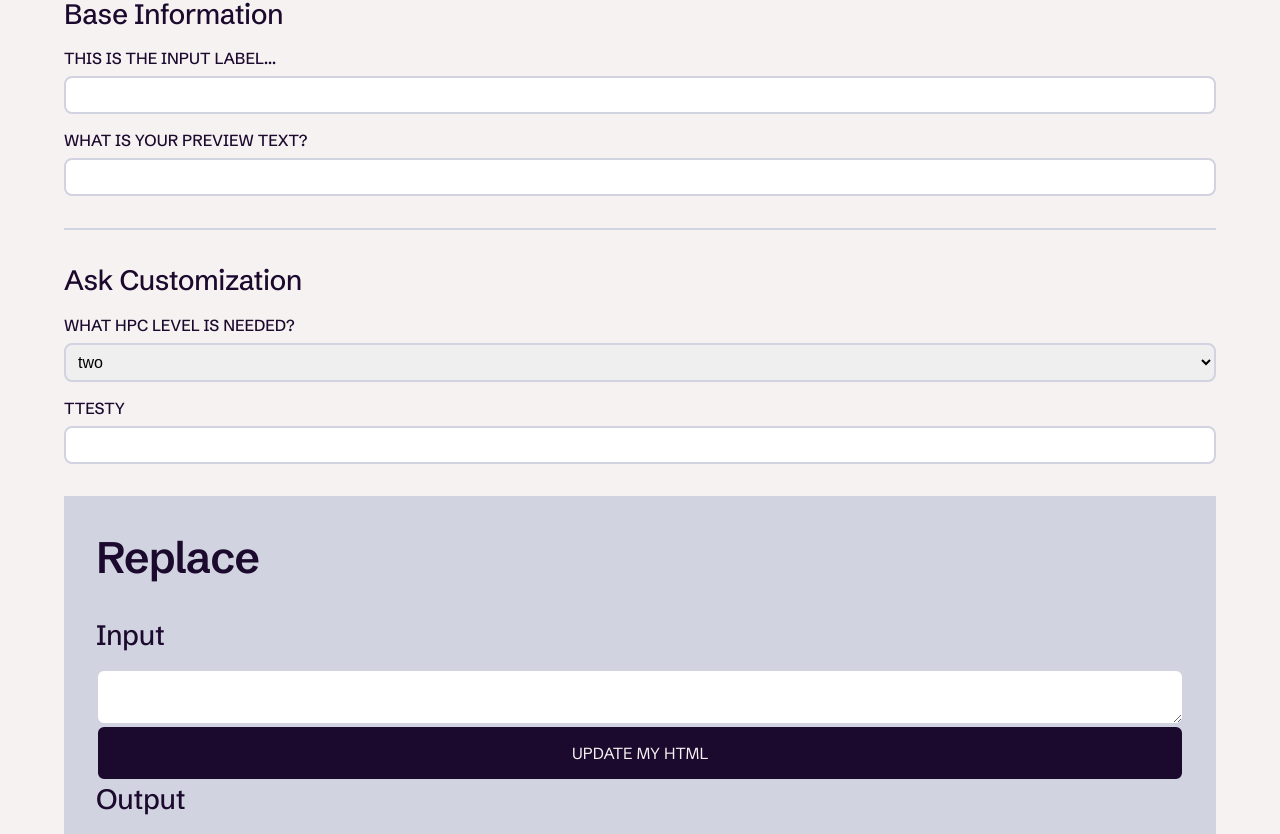
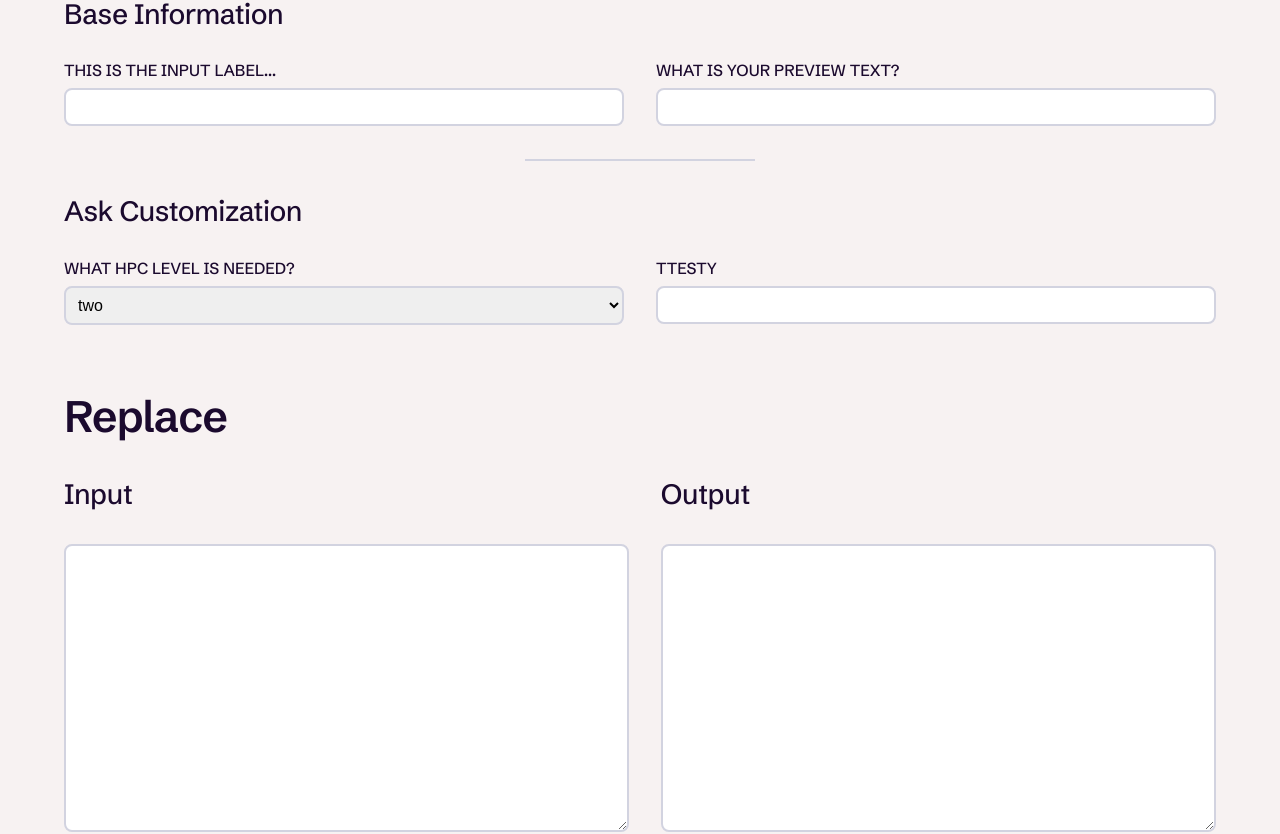
Before and after one commit to smoyame/sveltekitfun, a SvelteKit app: page /app in a window 1280 px wide. Shown: the part 439-1273 px from the top of the page. Built offline with nearby package versions, Linux system fonts and the light colour scheme.

Commit message:
Add weights, style code inputs

```diff
--- a/static/style.css
+++ b/static/style.css
@@ -1,4 +1,4 @@
-@import url("https://fonts.googleapis.com/css2?family=DM+Sans:wght@300;400;600&family=Schibsted+Grotesk:wght@300;400;500;600&display=swap");
+@import url("https://fonts.googleapis.com/css2?family=DM+Sans:wght@300;400;600&family=Schibsted+Grotesk:wght@300;400;500;600;700&display=swap");
 /* -------------------------------------------------------------------------- */
 /*                           Defaults and Variables                           */
 /* -------------------------------------------------------------------------- */
@@ -25,12 +25,12 @@
   --ls-a: -0.035em;
   --ls-b: -0.025em;
   --ls-c: -0.015em;
-  --ls-d: var(--lh-base);
+  --ls-d: var(--ls-base);
   --fw-base: 400;
   --fw-a: 600;
   --fw-b: 600;
   --fw-c: 500;
-  --fw-d: var(--lh-base);
+  --fw-d: var(--fw-base);
   --unit-base: var(--fs-base);
   --unit-a: calc(var(--unit-base) * 4);
   --unit-b: calc(var(--unit-base) * 2);
@@ -103,10 +103,6 @@ p {
   margin-block: var(--unit-d);
 }
 
-.input-wrapper:not(:last-of-type) {
-  margin-block-end: var(--unit-d);
-}
-
 .label--settings {
   display: block;
   margin-block-end: var(--unit-f);
@@ -114,7 +110,7 @@ p {
   text-transform: uppercase;
 }
 
-input,
+input:not([type=radio]),
 select,
 textarea,
 button {
@@ -125,12 +121,15 @@ button {
   border-radius: var(--radius-b);
 }
 
+textarea {
+  min-height: 30ch;
+}
+
 button {
   font-family: var(--ff-primary);
   background: var(--foreground-color);
   color: var(--background-color);
   padding: var(--unit-d);
-  text-transform: uppercase;
   cursor: pointer;
 }
 
@@ -141,31 +140,82 @@ button {
   margin: var(--unit-a);
 }
 
-.tuner-wrapper {
-  flex: 3 3 auto;
+.tuner__section {
+  display: flex;
+  flex-direction: column;
+  gap: var(--unit-a);
 }
 
 .t__fieldset:not(:last-of-type) {
   margin-block-end: var(--unit-b);
 }
 
-.t__settings {
-  flex: 3 3 60%;
+.t__fieldset:not(:last-of-type)::after {
+  content: "";
+  display: block;
+  margin-block-start: var(--unit-b);
+  margin-inline: auto;
+  width: clamp(10ch, 20%, 70ch);
+  height: 1px;
+  border-bottom: var(--bdrwidth-a) solid var(--pale);
+}
+
+.fset__heading {
+  margin-block-end: var(--fs-c);
 }
 
 .inputs-wrapper {
-  padding-block-end: var(--unit-b);
-  border-block-end: var(--bdrwidth-a) solid var(--pale);
+  display: flex;
+  flex-wrap: wrap;
+  gap: var(--unit-b);
 }
 
-.t__codeareas {
+.input-wrapper {
+  flex: 1 1 40%;
+  min-width: 35ch;
+}
+
+.input__radio .label--settings {
+  margin-block: 0;
+}
+
+.input__radio {
+  display: flex;
+}
+
+.t__codewrapper {
   padding: var(--unit-b);
+  background: var(--pale);
   flex: 2 2 40%;
-  background: var(--pale);
+  border-radius: var(--radius-b);
 }
 
 /* Code Areas */
+.code-wrapper {
+  display: flex;
+  flex-wrap: wrap;
+  gap: var(--unit-b);
+}
+
 .code-area {
   display: flex;
   flex-direction: column;
+  gap: var(--unit-d);
+  flex: 1 1 auto;
+  min-width: 35ch;
+}
+
+/* -------------------------------------------------------------------------- */
+/*                                    Niche                                   */
+/* -------------------------------------------------------------------------- */
+.lsett__input,
+.lsett__output {
+  font-size: var(--fs-c);
+  font-weight: 600;
+  text-transform: none;
+}
+
+.inputBtn,
+.outputBtn {
+  font-size: var(--fs-c);
 }/*# sourceMappingURL=style.css.map */
--- a/static/style.scss
+++ b/static/style.scss
@@ -1,4 +1,4 @@
-@import url('https://fonts.googleapis.com/css2?family=DM+Sans:wght@300;400;600&family=Schibsted+Grotesk:wght@300;400;500;600&display=swap');
+@import url('https://fonts.googleapis.com/css2?family=DM+Sans:wght@300;400;600&family=Schibsted+Grotesk:wght@300;400;500;600;700&display=swap');
 
 /* -------------------------------------------------------------------------- */
 /*                           Defaults and Variables                           */
@@ -32,13 +32,13 @@
 	--ls-a: -0.035em;
 	--ls-b: -0.025em;
 	--ls-c: -0.015em;
-	--ls-d: var(--lh-base);
+	--ls-d: var(--ls-base);
 
 	--fw-base: 400;
 	--fw-a: 600;
 	--fw-b: 600;
 	--fw-c: 500;
-	--fw-d: var(--lh-base);
+	--fw-d: var(--fw-base);
 
 	--unit-base: var(--fs-base);
 	--unit-a: calc(var(--unit-base) * 4);
@@ -115,10 +115,6 @@ p {
 	margin-block: var(--unit-d);
 }
 
-.input-wrapper:not(:last-of-type) {
-	margin-block-end: var(--unit-d);
-}
-
 .label--settings {
 	display: block;
 	margin-block-end: var(--unit-f);
@@ -126,7 +122,7 @@ p {
 	text-transform: uppercase;
 }
 
-input,
+input:not([type='radio']),
 select,
 textarea,
 button {
@@ -137,12 +133,15 @@ button {
 	border-radius: var(--radius-b);
 }
 
+textarea {
+	min-height: 30ch;
+}
+
 button {
 	font-family: var(--ff-primary);
 	background: var(--foreground-color);
 	color: var(--background-color);
 	padding: var(--unit-d);
-	text-transform: uppercase;
 	cursor: pointer;
 }
 
@@ -154,35 +153,84 @@ button {
 	margin: var(--unit-a);
 }
 
-// .sidebar {
-// 	width: clamp(200px, 18%, 300px);
-// }
-
-.tuner-wrapper {
-	flex: 3 3 auto;
+.tuner__section {
+	display: flex;
+	flex-direction: column;
+	gap: var(--unit-a);
 }
 
 .t__fieldset:not(:last-of-type) {
 	margin-block-end: var(--unit-b);
 }
 
-.t__settings {
-	flex: 3 3 60%;
+.t__fieldset:not(:last-of-type)::after {
+	content: '';
+	display: block;
+	margin-block-start: var(--unit-b);
+	margin-inline: auto;
+	width: clamp(10ch, 20%, 70ch);
+	height: 1px;
+	border-bottom: var(--bdrwidth-a) solid var(--pale);
+}
+
+.fset__heading {
+	margin-block-end: var(--fs-c);
 }
 
 .inputs-wrapper {
-	padding-block-end: var(--unit-b);
-	border-block-end: var(--bdrwidth-a) solid var(--pale);
+	display: flex;
+	flex-wrap: wrap;
+	gap: var(--unit-b);
 }
 
-.t__codeareas {
+.input-wrapper {
+	flex: 1 1 40%;
+	min-width: 35ch;
+}
+
+.input__radio .label--settings {
+	margin-block: 0;
+}
+
+.input__radio {
+	display: flex;
+}
+
+.t__codewrapper {
 	padding: var(--unit-b);
+	background: var(--pale);
 	flex: 2 2 40%;
-	background: var(--pale);
+	border-radius: var(--radius-b);
 }
 
 /* Code Areas */
+
+.code-wrapper {
+	display: flex;
+	flex-wrap: wrap;
+	gap: var(--unit-b);
+}
+
 .code-area {
 	display: flex;
 	flex-direction: column;
+	gap: var(--unit-d);
+	flex: 1 1 auto;
+	min-width: 35ch;
 }
+
+/* -------------------------------------------------------------------------- */
+/*                                    Niche                                   */
+/* -------------------------------------------------------------------------- */
+
+.lsett__input,
+.lsett__output {
+	font-size: var(--fs-c);
+	font-weight: 600;
+	text-transform: none;
+}
+
+.inputBtn,
+.outputBtn {
+	font-size: var(--fs-c);
+}
```
Also changed, not shown: 1 other file (tests, documents, lock files or other folders).
